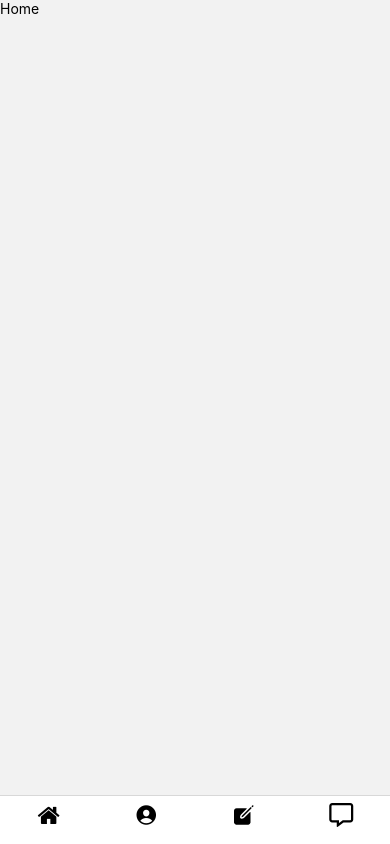
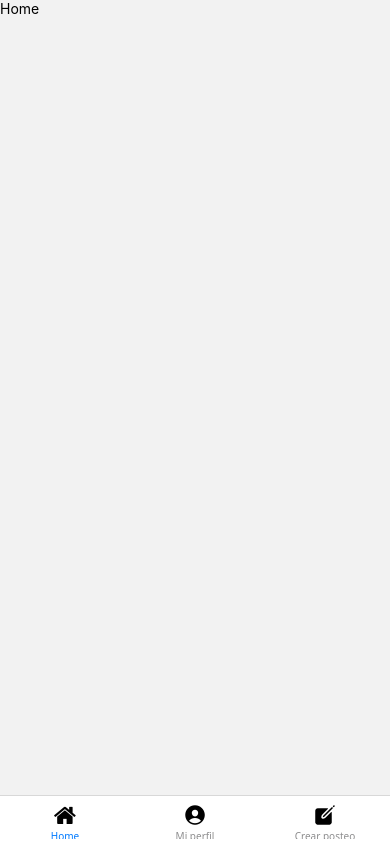
Before and after one commit to bernarditagaldames/moralesGaldamesSutton-piparte2, a React Native app: screen /homeMenu in a window 390 px wide. Built offline with nearby package versions, Linux system fonts and the light colour scheme.

Commit message:
Agregue labels tab

```diff
--- a/src/components/homeMenu/homeMenu.js
+++ b/src/components/homeMenu/homeMenu.js
@@ -4,15 +4,13 @@ import MiPerfil from "../../screens/MiPerfil/MiPerfil";
 import CrearPosteo from "../../screens/CrearPosteo/CrearPosteo";
 import { FontAwesome } from "@expo/vector-icons";
 import { Ionicons } from "@expo/vector-icons";
-import { FontAwesome5 } from "@expo/vector-icons";
-import ComentarioStack from "../ComentarioStack/ComentarioStack";
 
 
 const Tab = createBottomTabNavigator();
 
 export default function HomeMenu(){
     return(
-        <Tab.Navigator screenOptions={{tabBarShowLabel: false, headerShown: false}}>
+        <Tab.Navigator screenOptions={{ headerShown: false}}>
             <Tab.Screen name="Home" component={Home} options={
                 {tabBarIcon: () => <FontAwesome name="home" size={24} color="black"/>}
             }/>
@@ -22,9 +20,6 @@ export default function HomeMenu(){
             <Tab.Screen name="Crear posteo" component={CrearPosteo} options={
                 {tabBarIcon: () => <Ionicons name="create" size={24} color="black" />}
             }/>
-            <Tab.Screen name="Comentar posteo" component={ComentarioStack} options={
-                {tabBarIcon: () => <FontAwesome5 name="comment-alt" size={24} color="black" />}
-            }/>
         </Tab.Navigator>
     )
 }
--- a/src/screens/Login/Login.js
+++ b/src/screens/Login/Login.js
@@ -28,7 +28,7 @@ export default function Login(props){
             .then(res => {props.navigation.navigate("homeMenu");
 
             })
-            .catch(error =>{
+            .catch(error => {
                 setError("Credenciales incorrectas");
             })
     }
--- a/src/screens/MiPerfil/MiPerfil.js
+++ b/src/screens/MiPerfil/MiPerfil.js
@@ -22,7 +22,7 @@ export default function MiPerfil(props){
             }
         );
 
-        db.collection("posts").where("creador", "==", usuarioLogueado.email).orderBy("fechaDeCreacion", "desc").onSnapshot(
+        db.collection("posts").where("creador", "==", usuarioLogueado.email).onSnapshot(
             docs => {
                 let postsDelUsuario = [];
 
```
